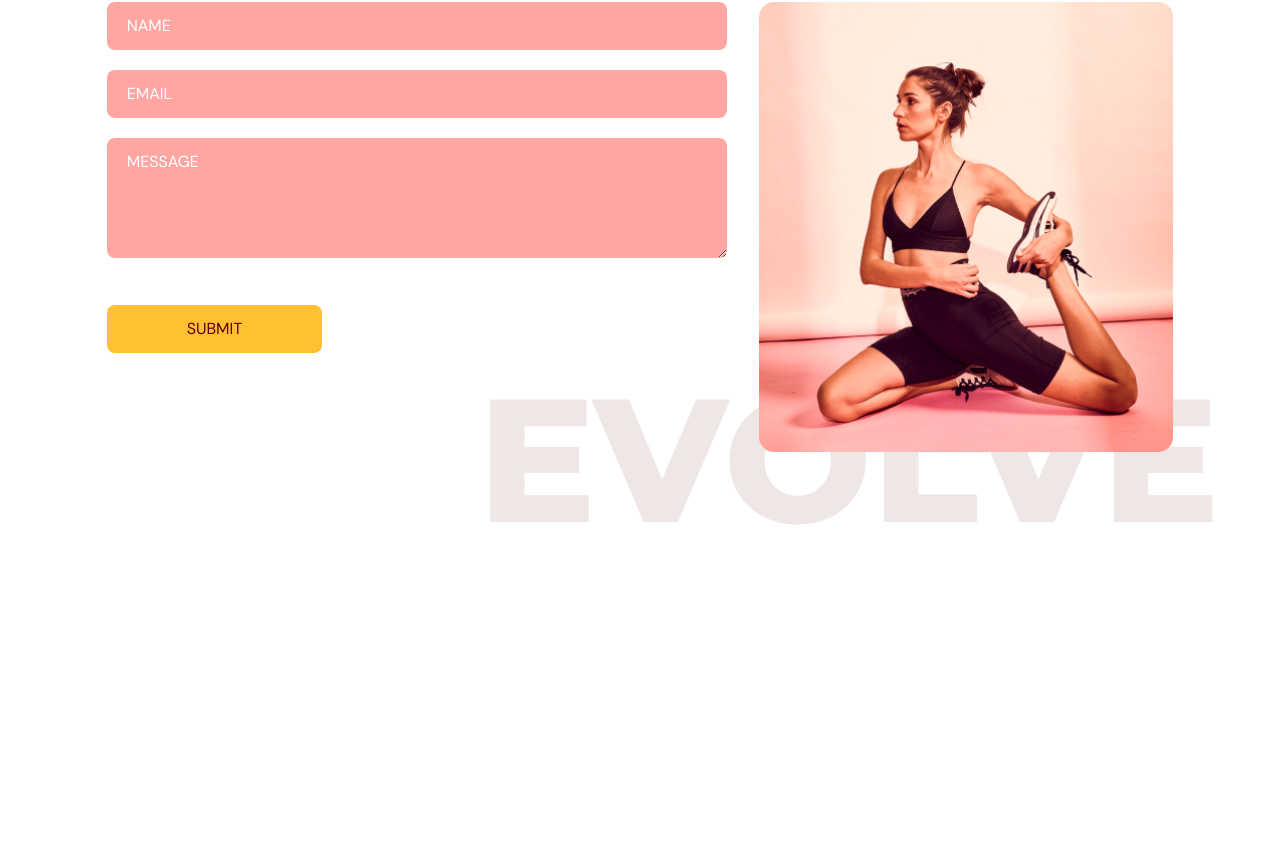
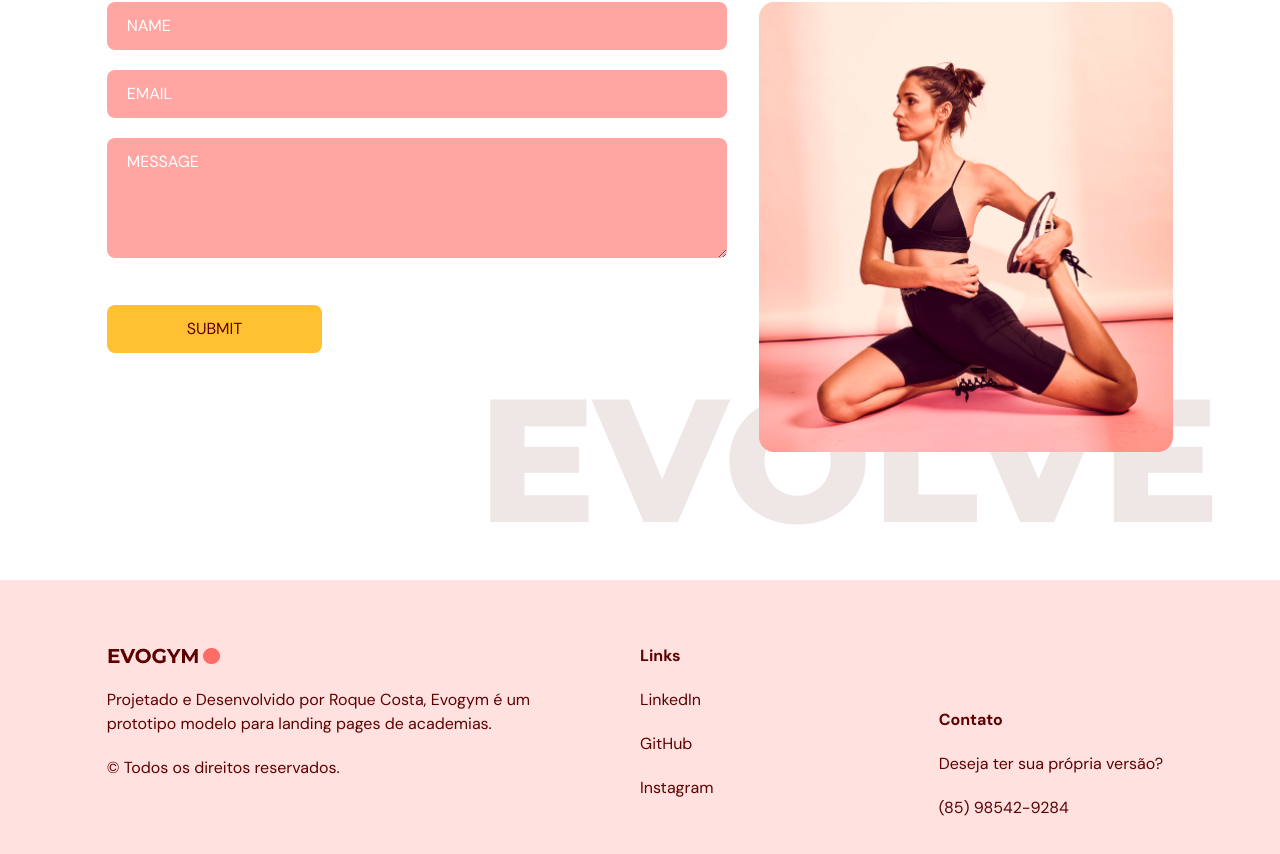
Before and after one commit to RockVoid/fit-place-gym, a React (Vite) app: page / in a window 1280 px wide. Shown: the part 3252-4106 px from the top of the page. Before the commit the page ends 3832 px from the top, so only its background shows below. Built offline with nearby package versions, Linux system fonts and the light colour scheme.

Commit message:
[FEAT]: Footer

```diff
--- a/src/App.tsx
+++ b/src/App.tsx
@@ -5,6 +5,7 @@ import Home from "./scenes/home";
 import Benefits from "./scenes/benefits";
 import OurClasses from "./scenes/ourClasses";
 import ContactUs from "./scenes/contactUs";
+import Footer from "./scenes/footer";
 
 
 export default function App() {
@@ -37,6 +38,7 @@ export default function App() {
       <Benefits setSelectedPage={setSelectedPage}/>
       <OurClasses setSelectedPage={setSelectedPage} />
       <ContactUs setSelectedPage={setSelectedPage} />
+      <Footer />
     </div>
   )
 }
--- /dev/null
+++ b/src/scenes/footer/index.tsx
@@ -0,0 +1,34 @@
+import Logo from "@/assets/Logo.png";
+
+type Props = {}
+
+const Footer = ({}: Props) => {
+  return (
+    <footer className="bg-primary-100 py-16">
+      <div className="justify-content mx-auto w-5/6 gap-16 md:flex">
+        <div className="mt-16 basis-1/2 md:mt-0">
+          <img alt="logo" src={Logo}/>
+          <p className="my-5">
+            Projetado e Desenvolvido por Roque Costa,
+            Evogym é um prototipo modelo para landing
+            pages de academias.
+          </p>
+          <p>© Todos os direitos reservados.</p>
+        </div>
+        <div className="mt-16 basis-1/4 md:mt-0">
+          <h4 className="font-bold">Links</h4>
+          <p className="my-5">LinkedIn</p>
+          <p className="my-5">GitHub</p>
+          <p>Instagram</p>
+        </div>
+        <div className="mt-16 basis-1/4">
+          <h4 className="font-bold">Contato</h4>
+          <p className="my-5">Deseja ter sua própria versão?</p>
+          <p>(85) 98542-9284</p>
+        </div>
+      </div>
+    </footer>
+  )
+}
+
+export default Footer;
--- a/src/scenes/navbar/Link.tsx
+++ b/src/scenes/navbar/Link.tsx
@@ -7,7 +7,7 @@ type Props = {
   setSelectedPage: (value: SelectedPage) => void
 }
 
-export const Link = ({ page, selectedPage, setSelectedPage }: Props) => {
+const Link = ({ page, selectedPage, setSelectedPage }: Props) => {
 
   const lowerCasePage = page.toLowerCase().replace(/ /g, "") as SelectedPage;
 
@@ -21,3 +21,5 @@ export const Link = ({ page, selectedPage, setSelectedPage }: Props) => {
     </AnchorLink>
   )
 }
+
+export default Link;
--- a/src/scenes/navbar/index.tsx
+++ b/src/scenes/navbar/index.tsx
@@ -1,10 +1,11 @@
 import { Bars3Icon, XMarkIcon } from "@heroicons/react/24/solid";
 import { useState } from "react";
-import Logo from "@/assets/Logo.png";
-import { Link } from './Link';
+import Link from './Link';
 import { SelectedPage } from "@/shared/types";
 import useMediaQuery from "@/hooks/useMediaQuery";
 import ActionButton from "@/shared/ActionButton";
+
+import Logo from "@/assets/Logo.png";
 
 type Props = {
   isTopOfPage: boolean,
```
